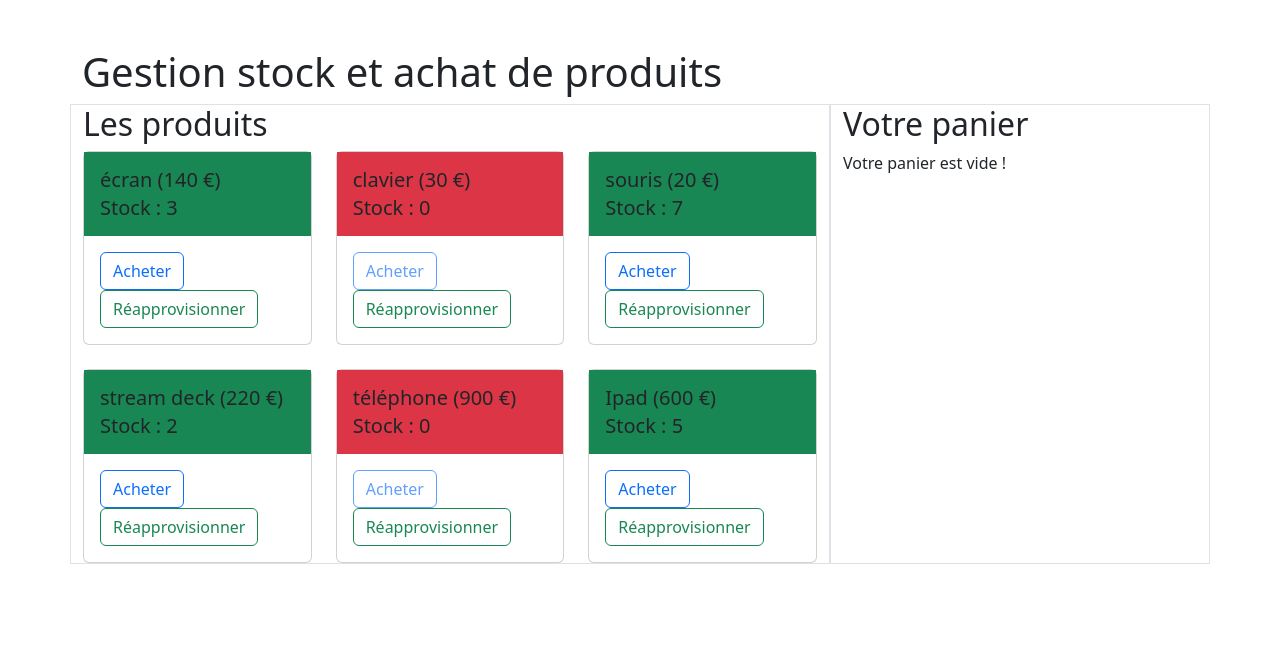
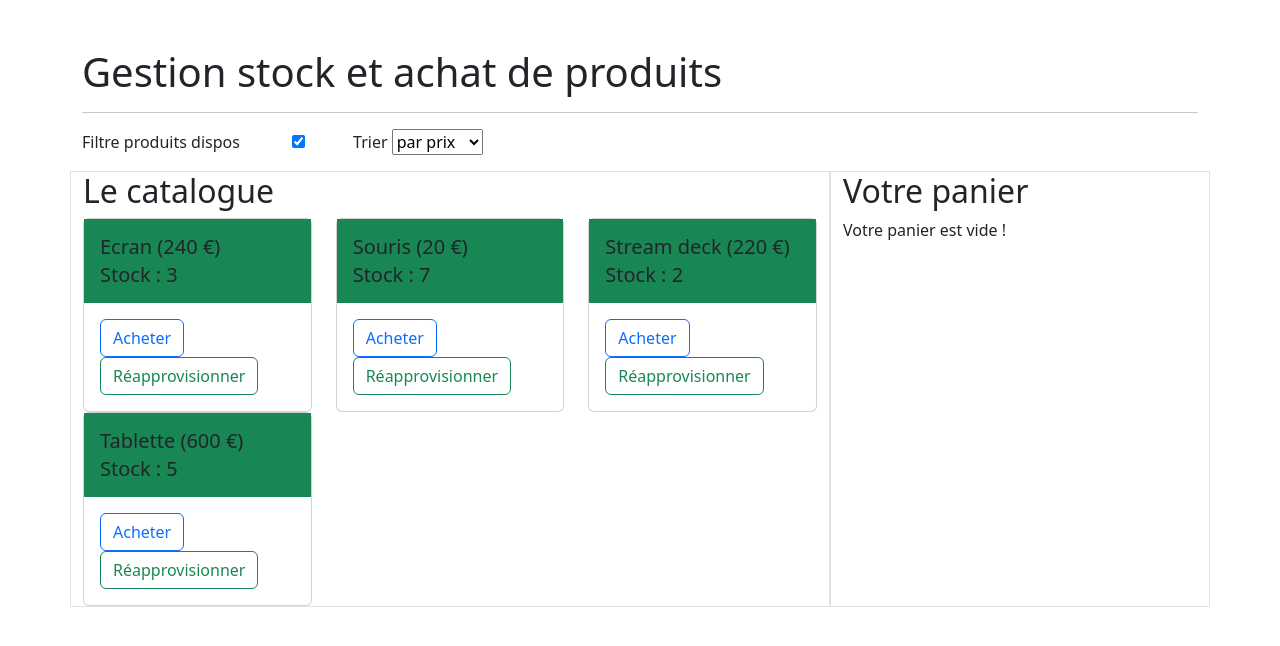
Before and after one commit to jlhusson/stocks, a Vue app: page / in a window 1280 px wide. Shown: the top 646 px of the page. Built offline with nearby package versions, Linux system fonts and the light colour scheme.

Commit message:
Filtrage et tri

```diff
--- a/index.html
+++ b/index.html
@@ -9,6 +9,7 @@
   <body>
     <div class="container mt-5">
       <h1>Gestion stock et achat de produits</h1>
+      <hr>
       <div id="blocProd"></div>
     </div>
     <script type="module" src="/src/main.js"></script>
--- a/src/App.vue
+++ b/src/App.vue
@@ -1,10 +1,17 @@
 <template>
 	<div class="row">
+		<p><label>Filtre produits dispos</label> <input type="checkbox" v-model="filtre" class="mx-5">
+		<label>Trier</label> <select v-model="critereTri">
+			<option value="prix">par prix</option>
+			<option value="quantite">par stock</option>
+		</select></p>
+	</div>
+	<div class="row g-4">
 		<div class="col-md-8 border">
-      <h2>Les produits</h2>
+			<h2>Le catalogue</h2>
 
-      <div class="row g-4">
-        <div v-for="produit in listeProduits" class="col-md-4" :key="produit.ident">
+			<div class="row">
+				<div v-for="produit in listeProduitsSelec" class="col-md-4" :key="produit.ident">
 					<compProduit :leProduit="produit" @eventAchat="produitAchete" @eventAppro="produitAppro"></compProduit>
 				</div>
 			</div>
@@ -31,40 +38,43 @@
 	import { ref , computed } from 'vue';
 	import compProduit from './components/produit.vue';
 
+	const filtre = ref(true) ;
+	const critereTri = ref('prix') ;
+
 	const listeProduits = ref([
 		{
 			ident : 2 ,
-			nom : 'écran' ,
-			prix : 140 ,
+			nom : 'Ecran' ,
+			prix : 240 ,
 			stock : 3
 		} ,
 		{
 			ident : 7 ,
-			nom : 'clavier' ,
+			nom : 'Clavier' ,
 			prix : 30 ,
 			stock : 0
 		},
 		{
 			ident : 12 ,
-			nom : 'souris' ,
+			nom : 'Souris' ,
 			prix : 20 ,
 			stock : 7
 		},
 		{
 			ident : 8 ,
-			nom : 'stream deck' ,
+			nom : 'Stream deck' ,
 			prix : 220 ,
 			stock : 2
 		},
 		{
 			ident : 1 ,
-			nom : 'téléphone' ,
+			nom : 'Téléphone' ,
 			prix : 900 ,
 			stock : 0
 		},
 		{
 			ident : 4 ,
-			nom : 'Ipad' ,
+			nom : 'Tablette' ,
 			prix : 600 ,
 			stock : 5
 		}
@@ -98,6 +108,30 @@
       return panier.value.length;
     });
 
+	const listeProduitsSelec = computed(() => {
+      var lp ;
+	  // Filtrage
+	  if (filtre.value ) {
+		lp = listeProduits.value.filter((p)=>p.stock>0);
+	  }
+	  else {
+		lp = listeProduits.value ;
+	  }
+
+	  // tri
+
+	  console.log (critereTri.value) ;
+	  if (critereTri.value=='prix') {
+		lp = lp.sort((a,b) => a.prix < b.prix )
+	  }
+	  else {
+		lp = lp.sort((a,b) => a.stock> b.stock )
+
+	  }
+
+	  return lp ;
+	});
+
 </script>
 
 
```
Lines whose indentation alone changed are shown as unchanged.
